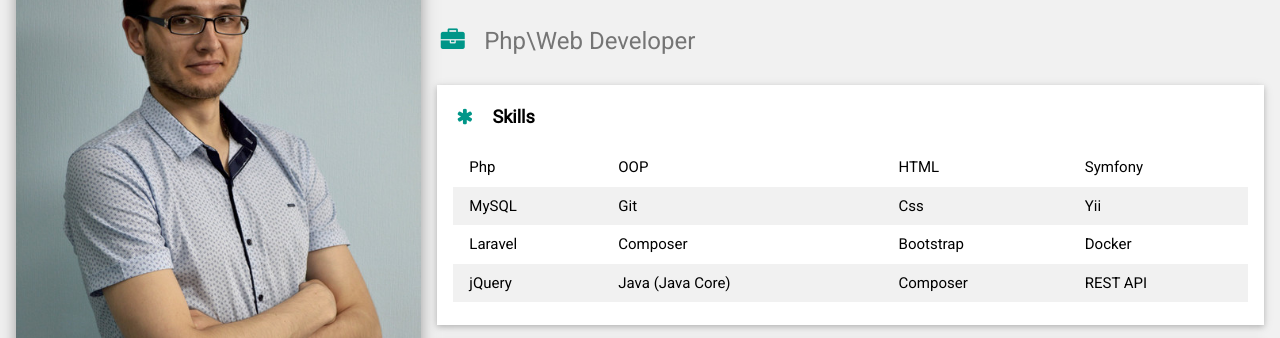
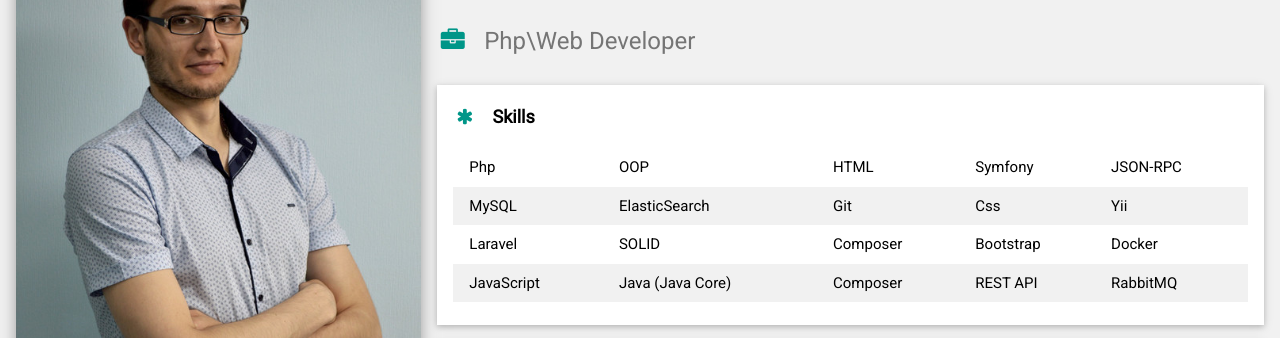
Before and after one commit to semnickolas/cv, a plain HTML site: page index.html in a window 1280 px wide. Shown: the part 106-444 px from the top of the page. Drawn offline with nearby package versions, Linux system fonts and the light colour scheme.

Commit message:
update skills

```diff
--- a/index.html
+++ b/index.html
@@ -71,24 +71,28 @@
             <td>OOP</td>
             <td>HTML</td>
             <td>Symfony</td>
+            <td>JSON-RPC</td>
           </tr>
           <tr>
             <td>MySQL</td>
+            <td>ElasticSearch</td>
             <td>Git</td>
             <td>Css</td>
             <td>Yii</td>
           </tr>
           <tr>
             <td>Laravel</td>
+            <td>SOLID</td>
             <td>Composer</td>
             <td>Bootstrap</td>
             <td>Docker</td>
           </tr>
           <tr>
-            <td>jQuery</td>
+            <td>JavaScript</td>
             <td>Java (Java Core)</td>
             <td>Composer</td>
             <td>REST API</td>
+            <td>RabbitMQ</td>
           </tr>
         </table>
         <br>
```
